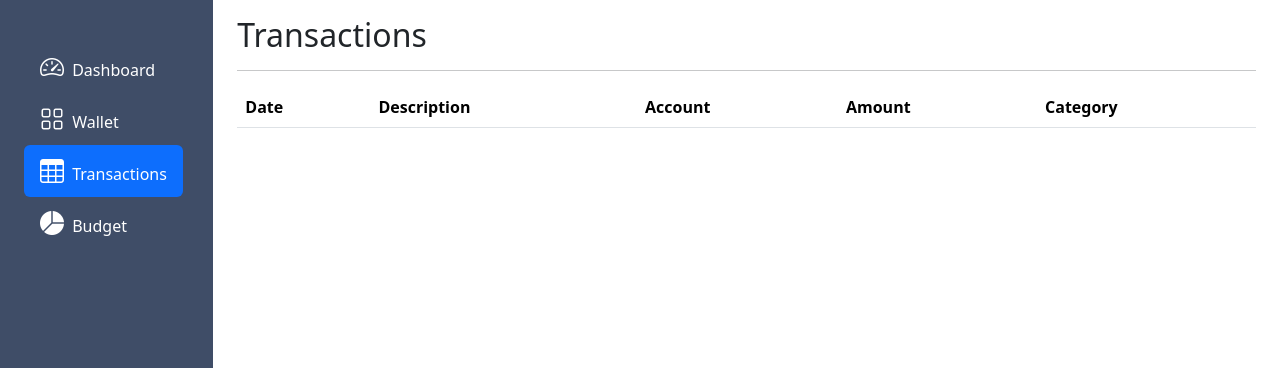
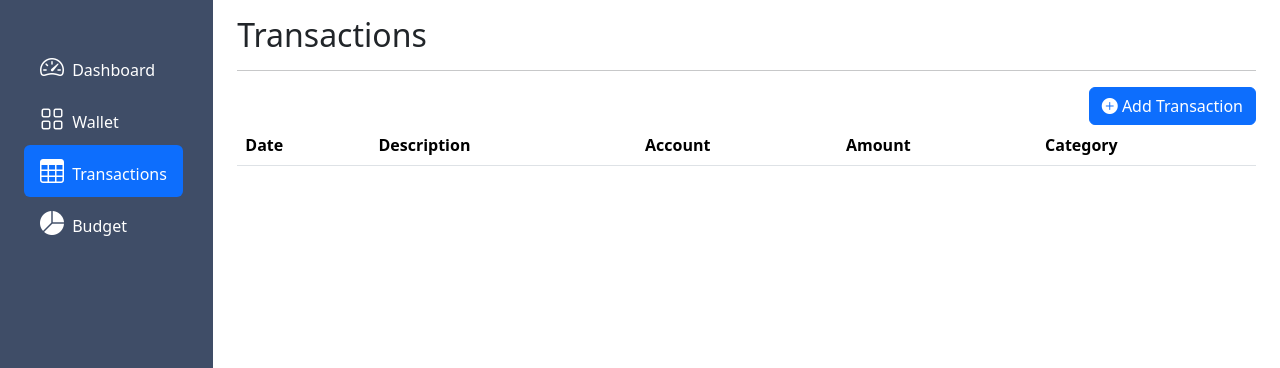
Before and after one commit to isobelmorales/findash, a Django app: page /transactions/ in a window 1280 px wide. Shown: the part 52-420 px from the top of the page. Run offline with Django 4.2, Linux system fonts and the light colour scheme; the visitor is signed in with stand-in values (Sample User, id 1); data that the repository does not hold is empty; some libraries are stand-ins or nearby versions.

Commit message:
add transaction modal working

```diff
--- /dev/null
+++ b/main_app/forms.py
@@ -0,0 +1,17 @@
+# Imports
+from django.forms import ModelForm
+from .models import Transaction
+from django import forms
+
+class TransactionForm(ModelForm):
+    template_name = 'form_snippet.html'
+    class Meta:
+        model = Transaction
+        fields = ['description', 'date', 'account', 'amount', 'category']
+        widgets = {
+            'description': forms.TextInput(attrs={'class': 'form-control'}),
+            'date': forms.DateInput(attrs={'class': 'form-control', 'type': 'date', 'placeholder': 'MM-DD-YYYY'}),
+            'account': forms.Select(attrs={'class': 'form-select'}),
+            'amount': forms.TextInput(attrs={'class': 'form-control'}),
+            'category': forms.Select(attrs={'class': 'form-select'}),
+        }
--- /dev/null
+++ b/main_app/templates/transactions/create_modal.html
@@ -0,0 +1,21 @@
+<div class="modal fade" id="newTransaction" tabindex="-1" aria-labelledby="newTransactionLabel" aria-hidden="true">
+    <div class="modal-dialog modal-dialog-centered">
+        <div class="modal-content">
+            <div class="modal-header">
+            <h1 class="modal-title fs-5" id="newTransactionLabel">New Transaction</h1>
+            <button type="button" class="btn-close" data-bs-dismiss="modal" aria-label="Close"></button>
+            </div>
+            <form action="{% url 'create_transaction' %}" method="POST">
+                {% csrf_token %}
+                <div class="modal-body">
+                    <div class="container-fluid">
+                        {{ transaction_form }}
+                    </div>
+                </div>
+                <div class="modal-footer">
+                    <input type="submit" value="Save" class="btn btn-primary right">
+                </div>
+            </form>
+        </div>
+    </div>
+</div>
--- a/main_app/templates/transactions/index.html
+++ b/main_app/templates/transactions/index.html
@@ -33,14 +33,14 @@
     <h2>Transactions</h2>
     <hr>
     <!-- Trigger Modal Button -->
-    {% comment %} <div class="d-flex justify-content-md-end">
+    <div class="d-flex justify-content-md-end">
         <button type="button" class="btn btn-primary btn-md" data-bs-toggle="modal" data-bs-target="#newTransaction">
             <i class="bi bi-plus-circle-fill"></i> Add Transaction
         </button>
     </div>
 
     <!-- Modal -->
-    {% include 'transactions/create_modal.html' %} {% endcomment %}
+    {% include 'transactions/create_modal.html' %}
 
     <!-- Table of All Transactions -->
     <div class="table-responsive">
--- a/main_app/urls.py
+++ b/main_app/urls.py
@@ -21,6 +21,7 @@ urlpatterns = [
     # transactions
     path('transactions/', views.transactions_index, name='transactions_index'),
     # transactions - create
+    path('transactions/create/', views.create_transaction, name='create_transaction'),
     # transactions - update
     # transactions - delete
     # budget
--- a/main_app/views.py
+++ b/main_app/views.py
@@ -5,6 +5,7 @@ from django.contrib.auth.forms import UserCreationForm
 from django.contrib.auth.decorators import login_required
 from django.contrib.auth.mixins import LoginRequiredMixin
 from .models import Account, Transaction, Budget
+from .forms import TransactionForm
 
 
 # Create your views here.
@@ -69,9 +70,25 @@ class AccountDelete(LoginRequiredMixin, DeleteView):
 @login_required
 def transactions_index(request):
     transactions = Transaction.objects.filter(user=request.user)
-    return render(request, 'transactions/index.html', { 'transactions': transactions })
+
+    transaction_form = TransactionForm()
+
+    return render(request, 'transactions/index.html', { 'transactions': transactions, 'transaction_form': transaction_form })
 
 # Create Transaction
+@login_required
+def create_transaction(request):
+    form = TransactionForm(request.POST)
+
+    if form.is_valid():
+        form.instance.user = self.request.user
+        new_transaction = form.save(commit=False)
+        new_transaction.save()
+        form.save_account()
+        form.save_budget()
+
+    return redirect('transactions_index')
+
 # Update Transaction
 # Delete Transaction
 
```
Also changed, not shown: main_app/templates/form_snippet.html (added, +21 -0 lines).
